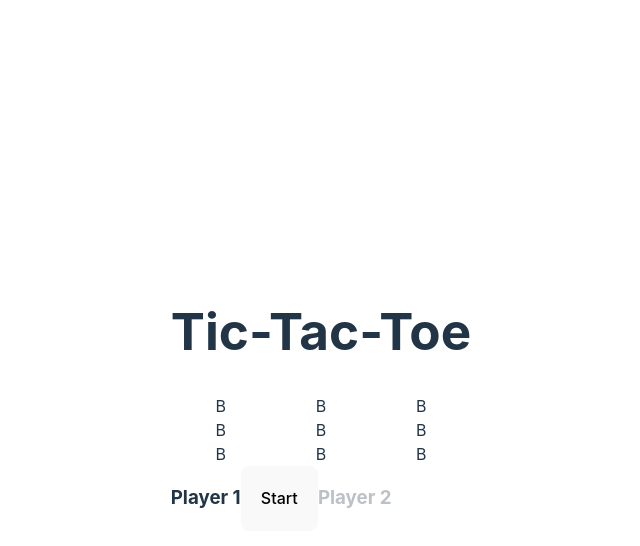
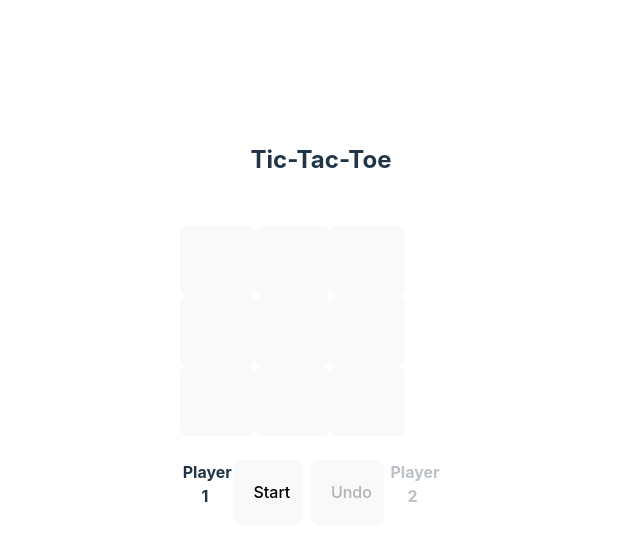
Before and after one commit to vishaldotkhanna/tic-tac-toe-react, a React (Vite) app: page / in a window 1280 px wide. Shown: the top 546 px of the page, without its empty margins (319-959 px from the left). Built offline with nearby package versions, Linux system fonts and the light colour scheme.

Commit message:
improvements and refactoring

```diff
--- a/src/components/App.css
+++ b/src/components/App.css
@@ -41,15 +41,45 @@
   color: #888;
 }
 
+#main-body {
+  height: 60vh;
+  width: 60vw;
+  display: grid;
+  justify-content: center;
+}
 
 #board {
   display: grid;
   grid-template-columns: repeat(3, 1fr);
+  height: 80%;
+  width: 80%;
+  margin-top: 10%;
+}
+
+.cell {
+  height: 100%;
+  width: 100%;
+}
+
+.win-cell {
+  color: red;
+}
+
+.winner {
+  color: green;
 }
 
 #action-bar {
-  display: flex;
-  flex-direction: row;
+  /* display: flex;
+  flex-direction: row; */
+  display: grid;
+  grid-auto-flow: column;
+  height: 30%;
+  width: 80%;
+}
+
+#action-bar > * {
+  margin: 0 5%;
 }
 
 .is-blurred {
--- a/src/components/Board.tsx
+++ b/src/components/Board.tsx
@@ -2,11 +2,8 @@ import { CellValue, UpdateBoardState } from "./types";
 import Cell from './Cell';
 
 
-export default function Board({ cellVals, updateBoardState }: {cellVals: Array<CellValue>, updateBoardState: UpdateBoardState}) {
-    const cellComponents = cellVals.map((cellVal) => <Cell key={cellVal.id} cellValue={cellVal} updateBoardState={updateBoardState} />)
-
-
-    console.log('board ', cellVals)
+export default function Board({ cellVals, updateBoardState }: {cellVals: CellValue[], updateBoardState: UpdateBoardState}) {
+    const cellComponents = cellVals.map((cellVal) => <Cell key={cellVal.id} cellValue={cellVal} updateBoardState={updateBoardState} />);
 
     return (
         <div id='board'>
--- a/src/components/Cell.tsx
+++ b/src/components/Cell.tsx
@@ -1,10 +1,12 @@
+import { EMPTY_SYMBOL } from "./constants";
 import { CellValue, UpdateBoardState } from "./types";
 
 
 export default function Cell({ cellValue, updateBoardState }: {cellValue: CellValue, updateBoardState: UpdateBoardState}) {
-    const isDisabled = cellValue.symbol != 'B';
+    const isDisabled = cellValue.symbol != EMPTY_SYMBOL;
+    const className = `cell ${cellValue.isWinCell ? 'win-cell' : null}`
 
     return (
-        <div onClick={isDisabled ? null : () => updateBoardState(cellValue.id)}>{cellValue.symbol}</div>
+        <button className={className} onClick={() => updateBoardState(cellValue.id)} disabled={isDisabled}>{cellValue.symbol}</button>
     );
 }
--- a/src/components/Header.tsx
+++ b/src/components/Header.tsx
@@ -2,6 +2,6 @@
 
 export default function Header() {
     return (
-        <h1>Tic-Tac-Toe</h1>
+        <h2>Tic-Tac-Toe</h2>
     );
 }
--- a/src/components/MainBody.tsx
+++ b/src/components/MainBody.tsx
@@ -1,76 +1,160 @@
 import Board from './Board.tsx'
-import { useState } from "react";
+import { useEffect, useRef, useState } from "react";
 import { CellValue, UpdateBoardState } from './types';
+import { BOARD_SIZE, EMPTY_SYMBOL, PLAYERS, SYMBOL_O } from './constants';
+import PlayerInfo from './PlayerInfo';
 
 
-const BOARD_SIZE = 3;
-const SYMBOL_O = 'O';
-const SYMBOL_X = 'X';
-const EMPTY_SYMBOL = 'B'
+function getInitCellVals(): CellValue[] {
+    return Array.from({length: BOARD_SIZE * BOARD_SIZE}, (_, idx) => ({id: idx, symbol: EMPTY_SYMBOL, isWinCell: false}));
+}
 
-function getInitCellVals(): CellValue[] {
-    return Array.from({length: BOARD_SIZE * BOARD_SIZE}, (_, idx) => ({id: idx, symbol: EMPTY_SYMBOL}));
+
+function getWinIndexes() {
+    const mainDiagonalIndexes = [];
+    for (let diagonalIdx = 0; diagonalIdx < BOARD_SIZE * BOARD_SIZE; diagonalIdx += (BOARD_SIZE + 1)) {
+        mainDiagonalIndexes.push(diagonalIdx);
+    }
+
+    const antiDiagonalIndexes = [];
+    for (let diagonalIdx = BOARD_SIZE - 1; diagonalIdx < BOARD_SIZE * BOARD_SIZE - 1; diagonalIdx += (BOARD_SIZE - 1)) {
+        antiDiagonalIndexes.push(diagonalIdx);
+    }
+
+    const winIndexes = [mainDiagonalIndexes, antiDiagonalIndexes];
+
+    for (let rowStartIdx = 0; rowStartIdx < BOARD_SIZE * BOARD_SIZE; rowStartIdx += BOARD_SIZE) {
+        const rowWinIndexes = [];
+
+        for (let colIdx = rowStartIdx; colIdx < rowStartIdx + BOARD_SIZE; colIdx++) {
+            rowWinIndexes.push(colIdx);
+        }
+
+        winIndexes.push(rowWinIndexes);
+    }
+
+    for (let colStartIdx = 0; colStartIdx < BOARD_SIZE; colStartIdx++) {
+        const colWinIndexes = [];
+
+        for (let rowIdx = colStartIdx; rowIdx < BOARD_SIZE * BOARD_SIZE; rowIdx += BOARD_SIZE) {
+            colWinIndexes.push(rowIdx);
+        }
+
+        winIndexes.push(colWinIndexes);
+    }
+
+    return winIndexes;
 }
+
 
 export default function MainBody() {
     const [cellVals, setCellVals] = useState(getInitCellVals());
-    const [curSymbol, setCurSymbol] = useState(SYMBOL_O);
-    const [playerOneActive, setPlayerOneActive] = useState(true);
+    const [activePlayerId, setActivePlayerId] = useState(0)
     const [isGameInProgress, setIsGameInProgress] = useState(false);
+    const [boardHistory, setBoardHistory] = useState<number[]>([]);
+    const winIndexes = useRef(getWinIndexes());
+
+    function getCurSymbol() {
+        return PLAYERS[activePlayerId].symbol;
+    }
+
+    function updateCellSymbol(cellId: number, symbol?: string) {
+        setCellVals(prevCellVals => prevCellVals.map(prevCellVal => {
+            if (prevCellVal.id == cellId) {
+                return {...prevCellVal, symbol: symbol != null ? symbol : getCurSymbol()}
+            } else {
+                return prevCellVal;
+            }
+        }))
+    }
+
+    function getWinner(lastMoveCellId: number, lastMovePlayerId: number) {
+        for (const winIndexesArr of winIndexes.current) {
+            if (cellVals[winIndexesArr[0]].symbol == EMPTY_SYMBOL || !winIndexesArr.includes(lastMoveCellId)) {
+                continue;
+            }
+
+            let isWin = true;
+            for (const winIndex of winIndexesArr) {
+                if (winIndex != lastMoveCellId && cellVals[winIndex].symbol != PLAYERS[lastMovePlayerId].symbol) {
+                    isWin = false;
+                    break;
+                }
+            }
+
+            if (isWin) {
+                return winIndexesArr;
+            }
+
+        }
+
+        return null;
+    }
+
+    function toggleActivePlayer() {
+        setActivePlayerId(prevActivePlayerId => (prevActivePlayerId + 1) % 2);
+    }
 
     const updateBoardState: UpdateBoardState = (cellId: number) => {
-        let areAllCellsFilled = true;
+        updateCellSymbol(cellId);
+        setBoardHistory(prevBoardHistory => [...prevBoardHistory, cellId]);
 
-        setCellVals((prevCellVals) => {
-            const updatedCellVals = prevCellVals.map((prevCellVal) => {
-                if (prevCellVal.id == cellId) {
-                    return {...prevCellVal, symbol: curSymbol}
-                } else {
-                    if (prevCellVal.symbol == EMPTY_SYMBOL) {
-                        areAllCellsFilled = false;
-                    }
+        const winner = getWinner(cellId, activePlayerId);
 
-                    return prevCellVal;
+        if (winner != null) {
+            console.log('win ', winner);
+
+            setCellVals(prevCellVals => {
+                for (const winIdx of winner) {
+                    prevCellVals[winIdx].isWinCell = true;
                 }
-            });
 
-            // check winning condition
-            if (false) {
-                console.log('win');
-                setIsGameInProgress(false);
-            } else if (areAllCellsFilled) {
-                console.log('draw');
-                setIsGameInProgress(false);
-            } else {
-                setIsGameInProgress(true);
-            }
+                return prevCellVals;
+            })
 
-            return updatedCellVals;
-        });
+            setIsGameInProgress(false);
+        } else if (boardHistory.length == BOARD_SIZE * BOARD_SIZE - 1) {
+            console.log('draw');
+            setIsGameInProgress(false);
+        } else {
+            toggleActivePlayer();
+            setIsGameInProgress(true);
+        }
+    };
 
-        setCurSymbol((prevCurSymbol) => prevCurSymbol == SYMBOL_O ? SYMBOL_X : SYMBOL_O);
-        setPlayerOneActive((prevPlayerOneActive) => !prevPlayerOneActive);
-    };
+    //useEffect(checkGameEndConditions, cellVals);
 
     function resetBoard() {
         setCellVals(getInitCellVals());
-        setCurSymbol(SYMBOL_O);
-        setPlayerOneActive(true);
+        setBoardHistory([]);
+        setActivePlayerId(0);
         setIsGameInProgress(false);
+    }
+
+    function undoLastMove() {
+        if (boardHistory) {
+            const lastUpdatedCellId = boardHistory[boardHistory.length - 1];
+            updateCellSymbol(lastUpdatedCellId, EMPTY_SYMBOL);
+            setBoardHistory((prevBoardHistory) => prevBoardHistory.slice(0, -1));
+            toggleActivePlayer();
+        }
     }
 
 
     return (
-        <>
+        <div id='main-body'>
+
             <Board cellVals={cellVals} updateBoardState={updateBoardState} />
 
             <div id='action-bar'>
-                <h3 id='player1-info' className={playerOneActive ? null : 'is-blurred'}>Player 1</h3>
+                <PlayerInfo key={0} id={0} isActive={activePlayerId === 0} />
 
                 <button onClick={resetBoard}>{isGameInProgress ? 'Reset' : 'Start'}</button>
 
-                <h3 id='player1-info' className={playerOneActive ? 'is-blurred' : null}>Player 2</h3>
+                <button onClick={undoLastMove} disabled={!isGameInProgress}>Undo</button>
+
+                <PlayerInfo key={1} id={1} isActive={activePlayerId === 1} />
             </div>
-        </>
+        </div>
     );
 }
--- /dev/null
+++ b/src/components/PlayerInfo.tsx
@@ -0,0 +1,12 @@
+import { EMPTY_SYMBOL } from "./constants";
+
+
+export default function PlayerInfo({ isActive, isWinner, id }: {isActive: boolean, isWinner: boolean, id: number}) {
+    const className = `${isActive ? null : 'is-blurred'} ${isWinner ? 'winner' : null}`
+
+
+
+    return (
+        <h4 className={className}>Player {id + 1}</h4>
+    );
+}
--- /dev/null
+++ b/src/components/constants.tsx
@@ -0,0 +1,12 @@
+export const BOARD_SIZE = 3;
+export const SYMBOL_O = 'O';
+export const SYMBOL_X = 'X';
+export const EMPTY_SYMBOL = ' ';
+export const PLAYERS = [{
+    id: 0,
+    symbol: SYMBOL_O
+},
+{
+    id: 1,
+    symbol: SYMBOL_X
+}];
--- a/src/components/types.ts
+++ b/src/components/types.ts
@@ -1,4 +1,4 @@
 
 
 export type UpdateBoardState = (cellId: number) => void;
-export type CellValue = {id: number, symbol: string};
+export type CellValue = {id: number, symbol: string, isWinCell: boolean};
```
